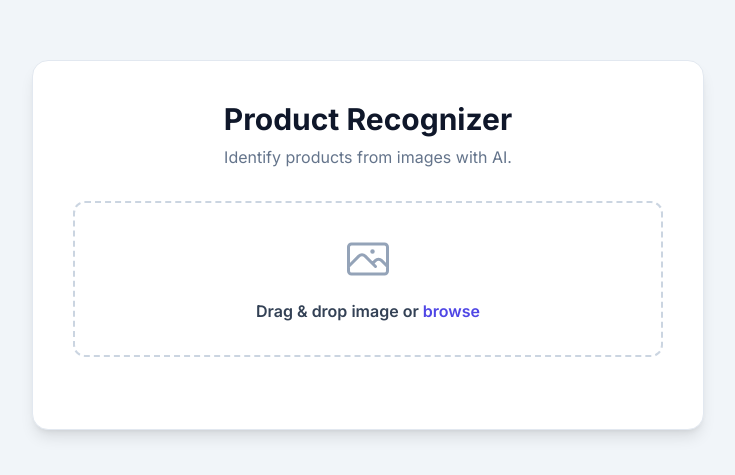
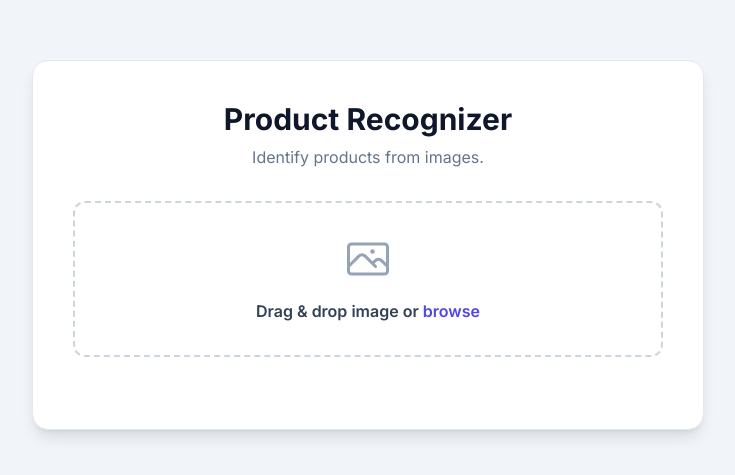
Before and after one commit to Suspicious-byte/product-recognizer-app, a plain HTML site: page index.html in a window 1280 px wide. Shown: the part 155-630 px from the top of the page, without its empty margins (272-1007 px from the left). Drawn offline with nearby package versions, Linux system fonts and the light colour scheme.

Commit message:
Update index.html

```diff
--- a/index.html
+++ b/index.html
@@ -24,7 +24,7 @@
     <div class="w-full max-w-2xl bg-white rounded-2xl shadow-lg border border-slate-200 p-6 md:p-10">
         <div class="text-center mb-8">
             <h1 class="text-2xl md:text-3xl font-bold text-slate-900">Product Recognizer</h1>
-            <p class="text-slate-500 mt-2 text-base">Identify products from images with AI.</p>
+            <p class="text-slate-500 mt-2 text-base">Identify products from images.</p>
         </div>
         <div id="upload-section">
             <div id="drop-zone" class="drop-zone w-full rounded-xl p-8 text-center cursor-pointer hover:bg-slate-50">
```
